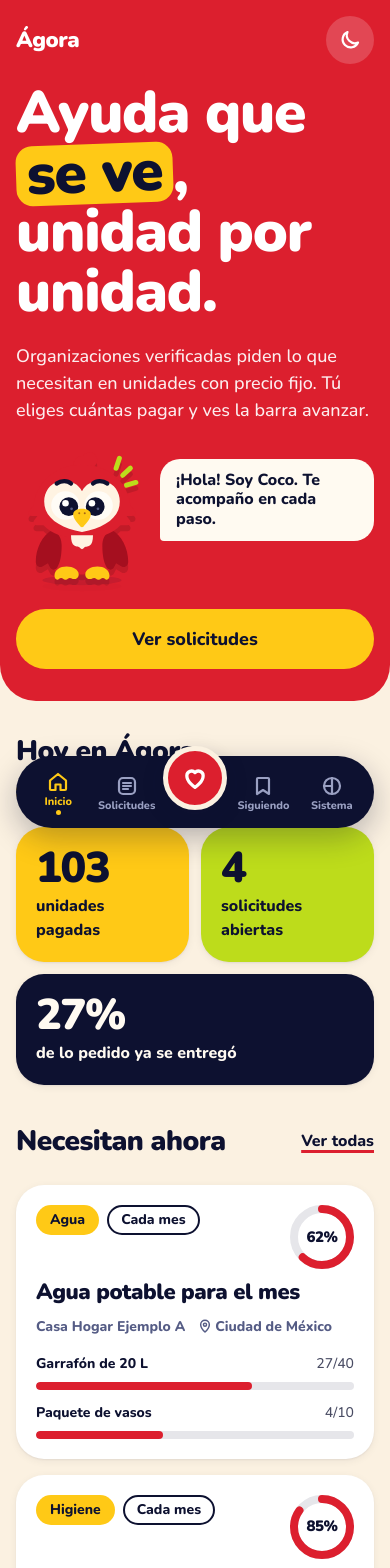
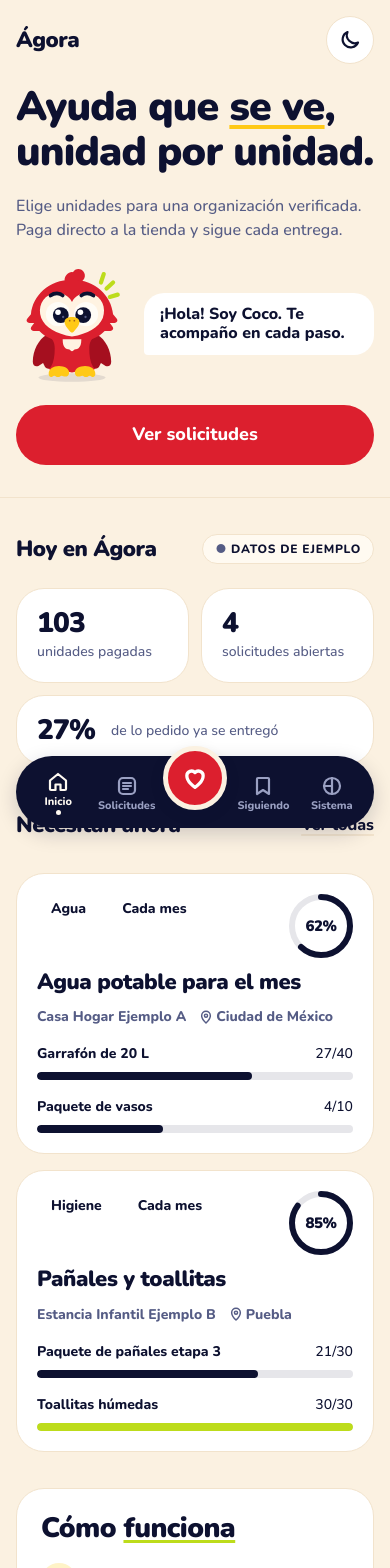
Before and after one commit to Salda1308/agora-hackatonmx, a React (Vite) app in the folder web/: page / in a window 390 px wide. Shown: the top 1568 px of the page. Built offline with nearby package versions, Linux system fonts and the light colour scheme.

Commit message:
style(web): reduce color load and refine mobile UX

```diff
--- a/web/src/components/RequestCard.tsx
+++ b/web/src/components/RequestCard.tsx
@@ -12,10 +12,10 @@ export function RequestCard({ request }: { request: SampleRequest }) {
     <Card href={paths.request(request.id)} className="request-card" aria-label={`${request.title}, ${request.org}`}>
       <div className="request-card__top">
         <div className="request-card__chips">
-          <Chip tone="yellow">{request.category}</Chip>
-          {request.recurring ? <Chip tone="outline">Cada mes</Chip> : null}
+          <Chip>{request.category}</Chip>
+          {request.recurring ? <Chip>Cada mes</Chip> : null}
         </div>
-        <ProgressRing value={totals.paid} max={totals.total} label="Avance de la solicitud" size={64} stroke={8} />
+        <ProgressRing value={totals.paid} max={totals.total} label="Avance de la solicitud" size={64} stroke={6} tone="ink" />
       </div>
       <h3 className="request-card__title">{request.title}</h3>
       <p className="request-card__org">
@@ -33,7 +33,7 @@ export function RequestCard({ request }: { request: SampleRequest }) {
             value={item.paid}
             max={item.total}
             detail={`${item.paid}/${item.total}`}
-            tone={item.paid >= item.total ? 'lime' : 'primary'}
+            tone={item.paid >= item.total ? 'lime' : 'ink'}
           />
         ))}
       </div>
--- a/web/src/components/ui/Button.tsx
+++ b/web/src/components/ui/Button.tsx
@@ -35,8 +35,23 @@ export function Button(props: AsButton | AsLink) {
   )
 
   if (typeof rest.href === 'string') {
+    const linkProps = rest as AnchorHTMLAttributes<HTMLAnchorElement>
+    const disabled = linkProps['aria-disabled'] === true || linkProps['aria-disabled'] === 'true'
     return (
-      <a className={classes} {...(rest as AnchorHTMLAttributes<HTMLAnchorElement>)}>
+      <a
+        className={classes}
+        {...linkProps}
+        href={disabled ? undefined : linkProps.href}
+        role={linkProps.role ?? (disabled ? 'link' : undefined)}
+        tabIndex={disabled ? -1 : linkProps.tabIndex}
+        onClick={(event) => {
+          if (disabled) {
+            event.preventDefault()
+            return
+          }
+          linkProps.onClick?.(event)
+        }}
+      >
         {content}
       </a>
     )
--- a/web/src/index.css
+++ b/web/src/index.css
@@ -12,6 +12,7 @@
 html {
   -webkit-text-size-adjust: 100%;
   text-size-adjust: 100%;
+  scroll-padding-block: var(--space-4) calc(var(--dock-height) + var(--space-9) + env(safe-area-inset-bottom, 0px));
 }
 
 body {
@@ -25,7 +26,6 @@ body {
   line-height: var(--leading-normal);
   -webkit-font-smoothing: antialiased;
   -moz-osx-font-smoothing: grayscale;
-  transition: background-color var(--duration-base) var(--ease-out);
 }
 
 h1,
@@ -59,6 +59,12 @@ input {
   color: inherit;
 }
 
+button,
+a,
+input {
+  -webkit-tap-highlight-color: transparent;
+}
+
 :focus-visible {
   outline: 3px solid var(--color-focus);
   outline-offset: 3px;
--- a/web/src/screens/Following.tsx
+++ b/web/src/screens/Following.tsx
@@ -19,7 +19,7 @@ export function Following() {
           title="Aún no sigues ninguna causa"
           description="Cuando sigas una, aquí verás su avance y cada entrega confirmada."
           action={
-            <Button variant="accent" href={paths.directory}>
+            <Button href={paths.directory}>
               Explorar solicitudes
             </Button>
           }
--- a/web/src/screens/Home.tsx
+++ b/web/src/screens/Home.tsx
@@ -31,14 +31,13 @@ export function Home() {
           Ayuda que <span className="highlight">se ve</span>, unidad por unidad.
         </h1>
         <p className="hero__lead">
-          Organizaciones verificadas piden lo que necesitan en unidades con precio fijo. Tú eliges cuántas pagar y ves la
-          barra avanzar.
+          Elige unidades para una organización verificada. Paga directo a la tienda y sigue cada entrega.
         </p>
         <div className="hero__coco">
           <Coco size={168} />
           <p className="hero__bubble">¡Hola! Soy Coco. Te acompaño en cada paso.</p>
         </div>
-        <Button variant="accent" size="lg" block href={paths.directory}>
+        <Button size="lg" block href={paths.directory}>
           Ver solicitudes
         </Button>
       </section>
@@ -49,15 +48,15 @@ export function Home() {
           <SampleBadge />
         </div>
         <div className="stats">
-          <Card tone="yellow" className="stat">
+          <Card className="stat">
             <span className="stat__value">{totals.paid}</span>
             <span className="stat__label">unidades pagadas</span>
           </Card>
-          <Card tone="lime" className="stat">
+          <Card className="stat">
             <span className="stat__value">{SAMPLE_REQUESTS.length}</span>
             <span className="stat__label">solicitudes abiertas</span>
           </Card>
-          <Card tone="ink" className="stat stat--wide">
+          <Card className="stat stat--wide">
             <span className="stat__value">{Math.round((totals.delivered / totals.total) * 100)}%</span>
             <span className="stat__label">de lo pedido ya se entregó</span>
           </Card>
@@ -75,7 +74,7 @@ export function Home() {
           ))}
         </div>
 
-        <Card tone="ink" padding="lg" className="how">
+        <Card padding="lg" className="how">
           <h2 className="how__title">
             Cómo <span className="highlight highlight--lime">funciona</span>
           </h2>
--- a/web/src/screens/SystemGallery.tsx
+++ b/web/src/screens/SystemGallery.tsx
@@ -36,6 +36,9 @@ export function SystemGallery() {
           Sistema de <span className="highlight highlight--yellow">diseño</span>
         </h1>
         <p className="page-lead">Tokens y componentes base. Cambia el modo con el botón de arriba.</p>
+        <p className="page-lead">
+          Superficies neutras como base, rojo para la acción principal y amarillo y lima en detalles.
+        </p>
 
         <section className="gallery-section">
           <h2 className="section-title">Color</h2>
@@ -69,6 +72,7 @@ export function SystemGallery() {
             <Button variant="ghost">Fantasma</Button>
             <Button icon={<IconHeart />}>Con ícono</Button>
             <Button disabled>Deshabilitado</Button>
+            <Button href="#/" aria-disabled="true">Enlace deshabilitado</Button>
           </div>
           <Button size="lg" block>
             Botón grande de ancho completo
--- a/web/src/styles/components.css
+++ b/web/src/styles/components.css
@@ -12,13 +12,12 @@
   border-radius: var(--radius-pill);
   font-weight: var(--font-weight-bold);
   font-size: var(--text-md);
-  line-height: 1;
+  line-height: var(--leading-snug);
   text-decoration: none;
   cursor: pointer;
   user-select: none;
   transition:
     transform var(--duration-fast) var(--ease-spring),
-    background-color var(--duration-fast) var(--ease-out),
     box-shadow var(--duration-fast) var(--ease-out);
 }
 .ui-button:active {
@@ -26,7 +25,10 @@
 }
 .ui-button:disabled,
 .ui-button[aria-disabled='true'] {
-  opacity: 0.45;
+  background: var(--color-track);
+  color: var(--color-text-muted);
+  border-color: transparent;
+  box-shadow: none;
   cursor: not-allowed;
   transform: none;
 }
@@ -46,7 +48,7 @@
   background: var(--color-primary);
   color: var(--color-on-primary);
 }
-.ui-button--primary:hover:not(:disabled) {
+.ui-button--primary:hover:not(:disabled):not([aria-disabled='true']) {
   background: var(--color-primary-strong);
 }
 .ui-button--accent {
@@ -71,7 +73,7 @@
   color: inherit;
   padding: 0 var(--space-4);
 }
-.ui-button--ghost:hover:not(:disabled) {
+.ui-button--ghost:hover:not(:disabled):not([aria-disabled='true']) {
   background: var(--color-track);
 }
 
@@ -80,17 +82,31 @@
   place-items: center;
   width: var(--tap-min);
   height: var(--tap-min);
-  border: 0;
   border-radius: var(--radius-pill);
   background: var(--color-surface-2);
   color: var(--color-text);
-  box-shadow: var(--shadow-sm);
+  border: 1px solid var(--color-border);
   cursor: pointer;
   text-decoration: none;
   transition: transform var(--duration-fast) var(--ease-spring);
 }
 .ui-icon-button:active {
   transform: scale(0.92);
+}
+
+@media (hover: hover) {
+  .ui-button:not(.ui-button--primary):not(.ui-button--ghost):not(:disabled):not([aria-disabled='true']):hover {
+    box-shadow: inset 0 0 0 2px currentColor;
+  }
+  .ui-icon-button:hover {
+    background: var(--color-track);
+  }
+  .ui-chip--interactive:hover:not(.ui-chip--selected) {
+    border-color: var(--color-text-muted);
+  }
+  .ui-dock__item:hover {
+    color: var(--color-on-dock);
+  }
 }
 
 /* ---------- Tarjeta ---------- */
@@ -100,7 +116,7 @@
   background: var(--color-surface);
   color: var(--color-text);
   text-decoration: none;
-  box-shadow: var(--shadow-sm);
+  border: 1px solid var(--color-border);
 }
 .ui-card--pad-md {
   padding: var(--space-5);
@@ -137,6 +153,7 @@
     box-shadow var(--duration-base) var(--ease-out);
 }
 .ui-card--link:hover {
+  border-color: var(--color-text-muted);
   box-shadow: var(--shadow-md);
 }
 .ui-card--link:active {
@@ -177,8 +194,8 @@
   color: var(--color-on-accent);
 }
 .ui-chip--lime {
-  background: var(--color-lime);
-  color: var(--color-on-lime);
+  background: var(--color-lime-soft);
+  color: var(--color-text);
 }
 .ui-chip--blue {
   background: var(--color-blue-soft);
@@ -193,13 +210,13 @@
   border-color: currentColor;
 }
 .ui-chip--interactive {
-  min-height: 40px;
+  flex: none;
+  min-height: var(--tap-min);
+  min-width: var(--tap-min);
   padding: 0 var(--space-4);
   cursor: pointer;
   border-color: var(--color-border);
-  transition:
-    transform var(--duration-fast) var(--ease-spring),
-    background-color var(--duration-fast) var(--ease-out);
+  transition: transform var(--duration-fast) var(--ease-spring);
 }
 .ui-chip--interactive:active {
   transform: scale(0.95);
@@ -210,15 +227,15 @@
   border-color: var(--color-ink);
 }
 .ui-chip--sample {
-  background: var(--color-accent-soft);
+  background: var(--color-surface);
   color: var(--color-text);
-  border: 2px dashed var(--color-accent);
+  border: 1px solid var(--color-border);
   font-size: var(--text-xs);
   text-transform: uppercase;
   letter-spacing: 0.06em;
 }
 .ui-chip--sample span {
-  color: var(--color-primary);
+  color: var(--color-text-muted);
 }
 
 /* ---------- Barra de avance ---------- */
@@ -237,7 +254,6 @@
 }
 .ui-progress__detail {
   color: inherit;
-  opacity: 0.75;
   font-variant-numeric: tabular-nums;
   white-space: nowrap;
 }
@@ -370,10 +386,10 @@
 /* ---------- Dock flotante ---------- */
 .ui-dock {
   position: fixed;
-  left: 50%;
+  left: calc(50% + (env(safe-area-inset-left, 0px) - env(safe-area-inset-right, 0px)) / 2);
   bottom: calc(var(--space-4) + env(safe-area-inset-bottom, 0px));
   z-index: 20;
-  width: min(calc(100% - 2 * var(--space-4)), 420px);
+  width: min(calc(100% - 2 * var(--space-4) - env(safe-area-inset-left, 0px) - env(safe-area-inset-right, 0px)), 420px);
   transform: translateX(-50%);
 }
 .ui-dock__list {
@@ -407,8 +423,16 @@
 .ui-dock__item:active {
   transform: scale(0.9);
 }
+.ui-dock :focus-visible {
+  outline-color: var(--color-on-dock);
+  outline-offset: 1px;
+}
+.ui-dock__action:focus-visible {
+  outline-color: var(--color-on-primary);
+  outline-offset: -10px;
+}
 .ui-dock__item--active {
-  color: var(--color-accent);
+  color: var(--color-on-dock);
 }
 .ui-dock__item--active::after {
   content: '';
@@ -469,10 +493,7 @@
   text-align: center;
   border-radius: var(--radius-xl);
   background: var(--color-surface);
-  border: 2px dashed var(--color-border);
-}
-.ui-empty__coco {
-  animation: coco-bob 2.8s var(--ease-out) infinite;
+  border: 1px solid var(--color-border);
 }
 .ui-empty__title {
   font-size: var(--text-xl);
@@ -485,16 +506,6 @@
   margin-top: var(--space-2);
 }
 
-@keyframes coco-bob {
-  0%,
-  100% {
-    transform: translateY(0) rotate(0);
-  }
-  50% {
-    transform: translateY(-6px) rotate(-2deg);
-  }
-}
-
 /* Coco: sin sombras extra; el SVG trae la suya */
 .ui-coco {
   height: auto;
--- a/web/src/styles/screens.css
+++ b/web/src/styles/screens.css
@@ -2,6 +2,9 @@
 
 .app {
   min-height: 100dvh;
+  padding-top: env(safe-area-inset-top, 0px);
+  padding-left: env(safe-area-inset-left, 0px);
+  padding-right: env(safe-area-inset-right, 0px);
 }
 
 .screen {
@@ -13,7 +16,7 @@
 
 .screen__body {
   display: grid;
-  gap: var(--space-5);
+  gap: var(--space-6);
   padding: var(--space-6) var(--space-4) 0;
 }
 .screen__body--top {
@@ -49,26 +52,22 @@
   align-items: center;
 }
 
-/* Resaltado de palabras en titulares */
+/* El color acompaña al titular en un trazo pequeño, sin bloques saturados. */
 .highlight {
   display: inline-block;
-  padding: 0 0.18em;
-  border-radius: 0.28em;
-  background: var(--color-accent);
-  color: var(--color-on-accent);
-  transform: rotate(-2deg);
+  text-decoration: underline var(--color-accent);
+  text-decoration-thickness: 0.09em;
+  text-underline-offset: 0.12em;
+  text-decoration-skip-ink: none;
 }
 .highlight--lime {
-  background: var(--color-lime);
-  color: var(--color-on-lime);
+  text-decoration-color: var(--color-lime);
 }
 .highlight--red {
-  background: var(--color-primary);
-  color: var(--color-on-primary);
+  text-decoration-color: var(--color-border);
 }
 .highlight--yellow {
-  background: var(--color-accent);
-  color: var(--color-on-accent);
+  text-decoration-color: var(--color-accent);
 }
 
 .page-title {
@@ -76,6 +75,7 @@
 }
 .page-lead {
   color: var(--color-text-muted);
+  max-width: 42ch;
 }
 
 .section-head {
@@ -87,7 +87,7 @@
   margin-top: var(--space-3);
 }
 .section-title {
-  font-size: var(--text-2xl);
+  font-size: var(--text-xl);
 }
 .section-link {
   min-height: var(--tap-min);
@@ -95,8 +95,8 @@
   align-items: center;
   font-weight: var(--font-weight-bold);
   color: var(--color-text);
-  text-decoration-color: var(--color-primary);
-  text-decoration-thickness: 3px;
+  text-decoration-color: var(--color-border);
+  text-decoration-thickness: 2px;
   text-underline-offset: 4px;
 }
 
@@ -105,39 +105,34 @@
   display: grid;
   gap: var(--space-5);
   padding: var(--space-4) var(--space-4) var(--space-7);
-  border-radius: 0 0 var(--radius-xl) var(--radius-xl);
-  background: var(--color-primary);
-  color: var(--color-on-primary);
-}
-.hero .ui-icon-button {
-  background: rgb(255 255 255 / 0.18);
-  color: inherit;
-  box-shadow: none;
+  border-bottom: 1px solid var(--color-border);
+  background: var(--color-bg);
+  color: var(--color-text);
 }
 .hero__title {
   font-size: var(--text-hero);
 }
 .hero__lead {
-  font-size: var(--text-lg);
-  opacity: 0.92;
+  font-size: var(--text-md);
+  color: var(--color-text-muted);
+  max-width: 40ch;
 }
 .hero__coco {
   display: flex;
-  align-items: flex-end;
-  gap: var(--space-3);
+  align-items: center;
+  gap: var(--space-4);
 }
 .hero__coco .ui-coco {
   flex: none;
-  width: 132px;
-  filter: drop-shadow(0 6px 0 rgb(0 0 0 / 0.12));
+  width: 112px;
 }
 .hero__bubble {
   position: relative;
-  margin-bottom: var(--space-8);
+  min-width: 0;
   padding: var(--space-3) var(--space-4);
   border-radius: var(--radius-md) var(--radius-md) var(--radius-md) 4px;
-  background: var(--palette-cream-50);
-  color: var(--palette-ink-900);
+  background: var(--color-surface-2);
+  color: var(--color-text);
   font-weight: var(--font-weight-bold);
   line-height: var(--leading-snug);
 }
@@ -153,16 +148,20 @@
 }
 .stat--wide {
   grid-column: 1 / -1;
+  grid-template-columns: auto 1fr;
+  align-items: center;
+  gap: var(--space-4);
 }
 .stat__value {
-  font-size: var(--text-display);
+  font-size: var(--text-2xl);
   font-weight: var(--font-weight-black);
   line-height: 1;
   letter-spacing: -0.03em;
   font-variant-numeric: tabular-nums;
 }
 .stat__label {
-  font-weight: var(--font-weight-bold);
+  font-size: var(--text-sm);
+  color: var(--color-text-muted);
 }
 
 .how {
@@ -184,7 +183,7 @@
   gap: var(--space-3);
 }
 .how__list p {
-  color: var(--color-on-dock-muted);
+  color: var(--color-text-muted);
 }
 .how__num {
   display: grid;
@@ -193,8 +192,8 @@
   width: 36px;
   height: 36px;
   border-radius: 50%;
-  background: var(--color-accent);
-  color: var(--color-on-accent);
+  background: var(--color-accent-soft);
+  color: var(--color-text);
   font-weight: var(--font-weight-black);
 }
 
@@ -239,7 +238,7 @@
 }
 .request-card__items {
   display: grid;
-  gap: var(--space-3);
+  gap: var(--space-4);
   margin-top: var(--space-1);
 }
 
@@ -252,7 +251,7 @@
   padding: 0 var(--space-5);
   border-radius: var(--radius-pill);
   background: var(--color-surface-2);
-  box-shadow: var(--shadow-sm);
+  border: 1px solid var(--color-border);
   color: var(--color-text-muted);
 }
 .search:focus-within {
@@ -280,6 +279,7 @@
   margin: 0 calc(-1 * var(--space-4));
   padding: var(--space-1) var(--space-4);
   overflow-x: auto;
+  scroll-padding-inline: var(--space-4);
   scrollbar-width: none;
 }
 .chip-row::-webkit-scrollbar {
@@ -297,33 +297,14 @@
   display: grid;
   gap: var(--space-4);
   padding: var(--space-4) var(--space-4) var(--space-7);
-  border-radius: 0 0 var(--radius-xl) var(--radius-xl);
-  background: var(--color-accent);
-  color: var(--color-on-accent);
-}
-.detail-hero .ui-icon-button {
-  background: rgb(13 17 48 / 0.08);
-  color: inherit;
-  box-shadow: none;
-}
-.detail-hero .ui-chip--sample,
-.hero .ui-chip--sample {
-  background: var(--palette-cream-50);
-  color: var(--palette-ink-900);
-}
-.detail-hero .ui-ring__track {
-  stroke: rgb(13 17 48 / 0.12);
-}
-.detail-hero .ui-ring__fill--ink {
-  stroke: var(--palette-ink-900);
+  border-bottom: 1px solid var(--color-border);
+  background: var(--color-bg);
+  color: var(--color-text);
 }
 .detail-hero__chips {
   display: flex;
+  flex-wrap: wrap;
   gap: var(--space-2);
-}
-.detail-hero__chips .ui-chip--ink {
-  background: var(--palette-ink-900);
-  color: var(--palette-cream-50);
 }
 .detail-hero__title {
   font-size: var(--text-display);
@@ -333,6 +314,8 @@
   flex-wrap: wrap;
   gap: var(--space-1) var(--space-3);
   font-weight: var(--font-weight-bold);
+  font-size: var(--text-sm);
+  color: var(--color-text-muted);
 }
 .detail-hero__progress {
   display: flex;
@@ -344,6 +327,8 @@
   display: grid;
   gap: 2px;
   font-weight: var(--font-weight-bold);
+  min-width: 0;
+  overflow-wrap: anywhere;
 }
 .detail-hero__amount {
   font-size: var(--text-2xl);
@@ -353,7 +338,13 @@
 .detail-hero__updated {
   margin-top: var(--space-2);
   font-size: var(--text-sm);
-  opacity: 0.75;
+  color: var(--color-text-muted);
+}
+.detail-hero > .ui-progress .ui-progress__track {
+  height: 18px;
+}
+.detail-hero > .ui-progress .ui-progress__head {
+  font-size: var(--text-md);
 }
 
 .item-card {
@@ -362,6 +353,7 @@
 }
 .item-card__head {
   display: flex;
+  flex-wrap: wrap;
   justify-content: space-between;
   gap: var(--space-3);
 }
@@ -457,9 +449,9 @@
   font-size: var(--text-sm);
 }
 .swatch__chip {
-  height: 64px;
-  border-radius: var(--radius-md);
-  border: 2px solid var(--color-border);
+  height: 28px;
+  border-radius: var(--radius-sm);
+  border: 1px solid var(--color-border);
 }
 .swatch__name {
   font-weight: var(--font-weight-bold);
@@ -467,6 +459,7 @@
 .swatch code {
   color: var(--color-text-muted);
   font-size: var(--text-xs);
+  overflow-wrap: anywhere;
 }
 .type-hero {
   font-size: var(--text-hero);
@@ -485,9 +478,18 @@
 }
 .card-grid {
   display: grid;
-  grid-template-columns: repeat(3, 1fr);
+  grid-template-columns: repeat(2, minmax(0, 1fr));
   gap: var(--space-3);
   font-weight: var(--font-weight-bold);
+}
+.card-grid .ui-card {
+  padding: var(--space-4);
+  border-radius: var(--radius-md);
+}
+.gallery-section + .gallery-section {
+  margin-top: var(--space-6);
+  padding-top: var(--space-6);
+  border-top: 1px solid var(--color-border);
 }
 .stepper-demo {
   margin-top: var(--space-5);
@@ -502,7 +504,6 @@
   .hero,
   .detail-hero {
     margin-top: var(--space-4);
-    border-radius: var(--radius-xl);
     padding-left: var(--space-6);
     padding-right: var(--space-6);
   }
--- a/web/src/styles/tokens.css
+++ b/web/src/styles/tokens.css
@@ -33,7 +33,7 @@
   --color-text: var(--palette-ink-900);
   --color-text-muted: var(--palette-ink-500);
   --color-border: var(--palette-cream-200);
-  --color-focus: var(--palette-blue-500);
+  --color-focus: var(--color-text);
 
   --color-primary: var(--palette-red-500);
   --color-primary-strong: var(--palette-red-700);
@@ -81,10 +81,10 @@
   --text-lg: 1.125rem;
   --text-xl: 1.375rem;
   --text-2xl: 1.75rem;
-  --text-display: clamp(2.5rem, 11vw, 3.75rem);
-  --text-hero: clamp(3rem, 15vw, 5rem);
+  --text-display: clamp(2rem, 8.5vw, 2.75rem);
+  --text-hero: clamp(2.5rem, 10.5vw, 3.25rem);
 
-  --leading-tight: 1.02;
+  --leading-tight: 1.1;
   --leading-snug: 1.2;
   --leading-normal: 1.5;
 
@@ -112,9 +112,9 @@
   --dock-height: 72px;
 
   /* Sombras y movimiento */
-  --shadow-sm: 0 1px 2px rgb(13 17 48 / 0.06), 0 2px 8px rgb(13 17 48 / 0.06);
-  --shadow-md: 0 6px 24px rgb(13 17 48 / 0.12);
-  --shadow-dock: 0 10px 30px rgb(13 17 48 / 0.28);
+  --shadow-sm: 0 1px 3px rgb(13 17 48 / 0.04);
+  --shadow-md: 0 4px 16px rgb(13 17 48 / 0.08);
+  --shadow-dock: 0 6px 20px rgb(13 17 48 / 0.18);
   --ease-out: cubic-bezier(0.22, 1, 0.36, 1);
   --ease-spring: cubic-bezier(0.34, 1.56, 0.64, 1);
   --duration-fast: 140ms;
@@ -129,18 +129,18 @@
   :root:not([data-theme='light']) {
     --color-bg: var(--palette-ink-900);
     --color-surface: var(--palette-ink-800);
-    --color-surface-2: var(--palette-ink-700);
+    --color-surface-2: color-mix(in srgb, var(--palette-ink-900) 88%, var(--palette-white));
     --color-text: var(--palette-cream-50);
     --color-text-muted: var(--palette-ink-300);
     --color-border: rgb(255 250 241 / 0.1);
-    --color-focus: var(--palette-yellow-400);
+    --color-focus: var(--color-text);
     --color-primary-soft: rgb(220 31 46 / 0.22);
     --color-accent-soft: rgb(255 201 22 / 0.18);
     --color-lime-soft: rgb(189 220 27 / 0.18);
     --color-blue-soft: rgb(48 71 255 / 0.25);
     --color-ink: var(--palette-cream-50);
     --color-on-ink: var(--palette-ink-900);
-    --color-dock: var(--palette-ink-700);
+    --color-dock: var(--palette-ink-800);
     --color-track: rgb(255 250 241 / 0.14);
     --color-status-pending: var(--palette-ink-500);
     --shadow-sm: 0 1px 2px rgb(0 0 0 / 0.3);
@@ -153,18 +153,18 @@
 :root[data-theme='dark'] {
   --color-bg: var(--palette-ink-900);
   --color-surface: var(--palette-ink-800);
-  --color-surface-2: var(--palette-ink-700);
+  --color-surface-2: color-mix(in srgb, var(--palette-ink-900) 88%, var(--palette-white));
   --color-text: var(--palette-cream-50);
   --color-text-muted: var(--palette-ink-300);
   --color-border: rgb(255 250 241 / 0.1);
-  --color-focus: var(--palette-yellow-400);
+  --color-focus: var(--color-text);
   --color-primary-soft: rgb(220 31 46 / 0.22);
   --color-accent-soft: rgb(255 201 22 / 0.18);
   --color-lime-soft: rgb(189 220 27 / 0.18);
   --color-blue-soft: rgb(48 71 255 / 0.25);
   --color-ink: var(--palette-cream-50);
   --color-on-ink: var(--palette-ink-900);
-  --color-dock: var(--palette-ink-700);
+  --color-dock: var(--palette-ink-800);
   --color-track: rgb(255 250 241 / 0.14);
   --color-status-pending: var(--palette-ink-500);
   --shadow-sm: 0 1px 2px rgb(0 0 0 / 0.3);
```
Also changed, not shown: web/src/screens/RequestDetail.tsx (+14 -8 lines), 1 other file (tests, documents, lock files or other folders).
